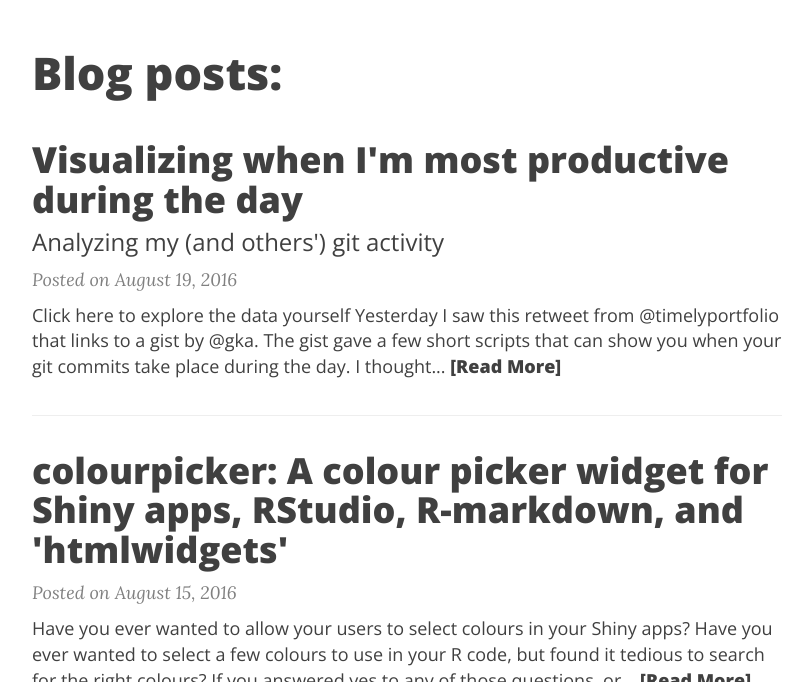
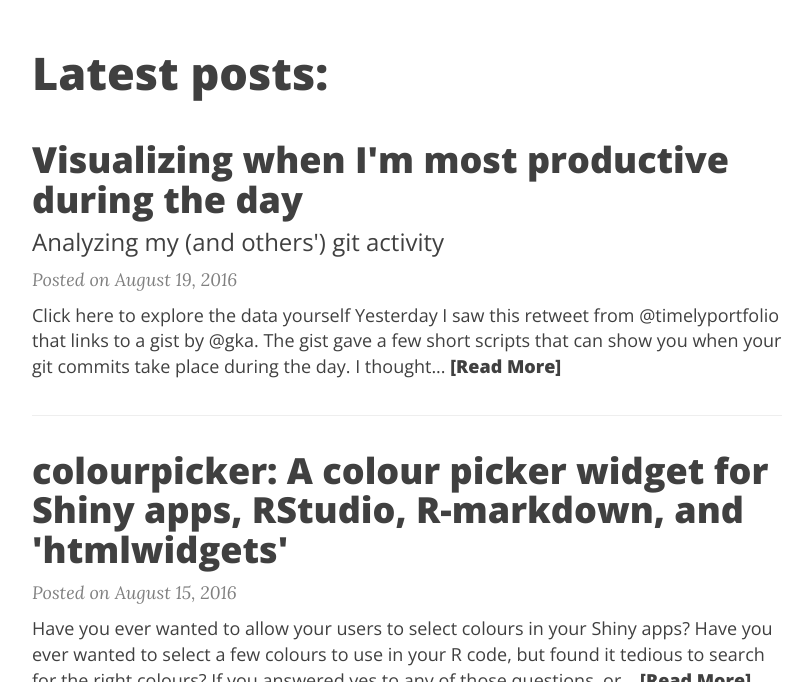
Before and after one commit to daattali/daattali.github.io, a Jekyll site: the page built from index.html, in a window 1280 px wide and 900 px high, scrolled down 329 px, cut to the strip 218-900 px from the top of the window. Shown: the whole strip, without its empty margins (233-1042 px from the left). Built offline with Jekyll 4.4.1, drawn with Linux system fonts in a browser that asks for light colours; nearby versions of some CDN libraries; the list of posts is cut into pages by our own code.

Commit message:
landing page: change "blog posts" to "latest posts"

```diff
--- a/index.html
+++ b/index.html
@@ -40,7 +40,7 @@ bigimg:
   - "/img/big-imgs/hawaii-turtles.jpg" : "Oahu, HI, USA (2016)"
 ---
 
-<div class="index-posts-title">Blog posts:</div>
+<div class="index-posts-title">Latest posts:</div>
 
 <div class="posts-list">
   {% for post in paginator.posts %}
```
